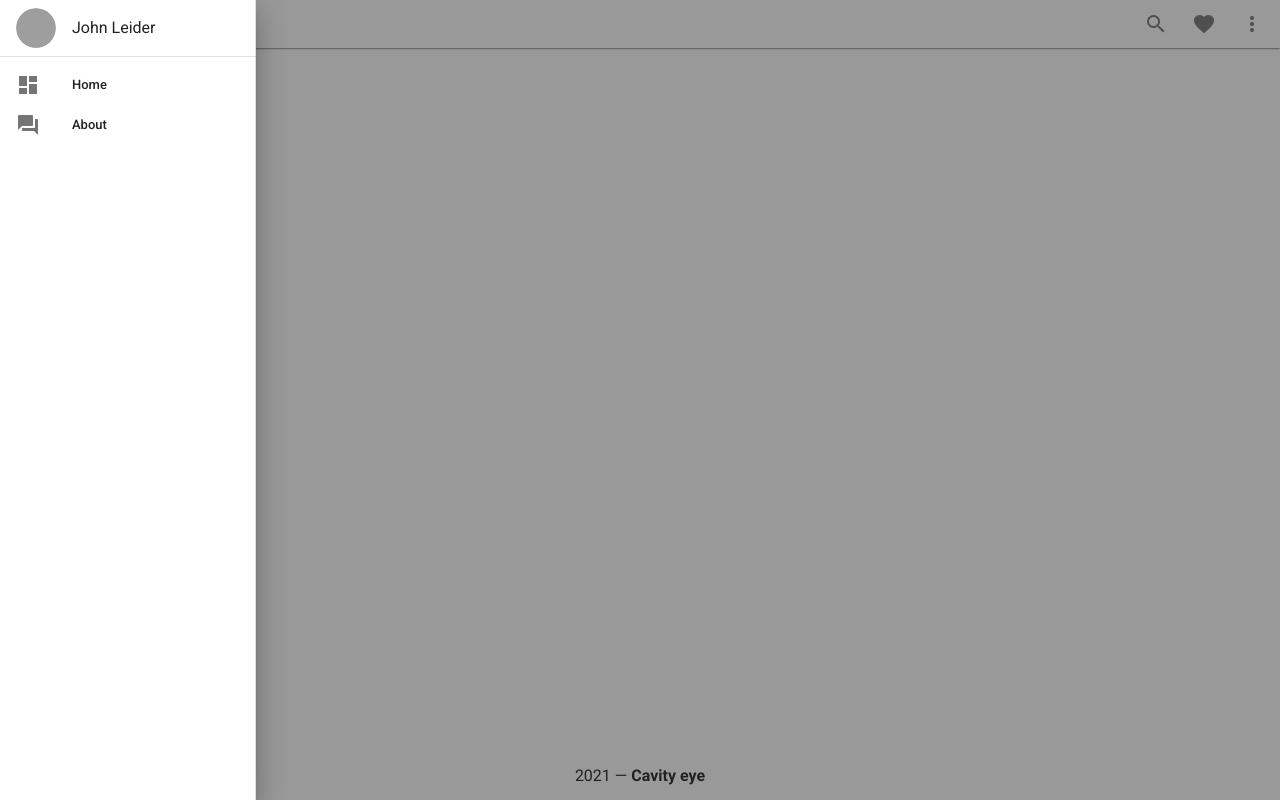
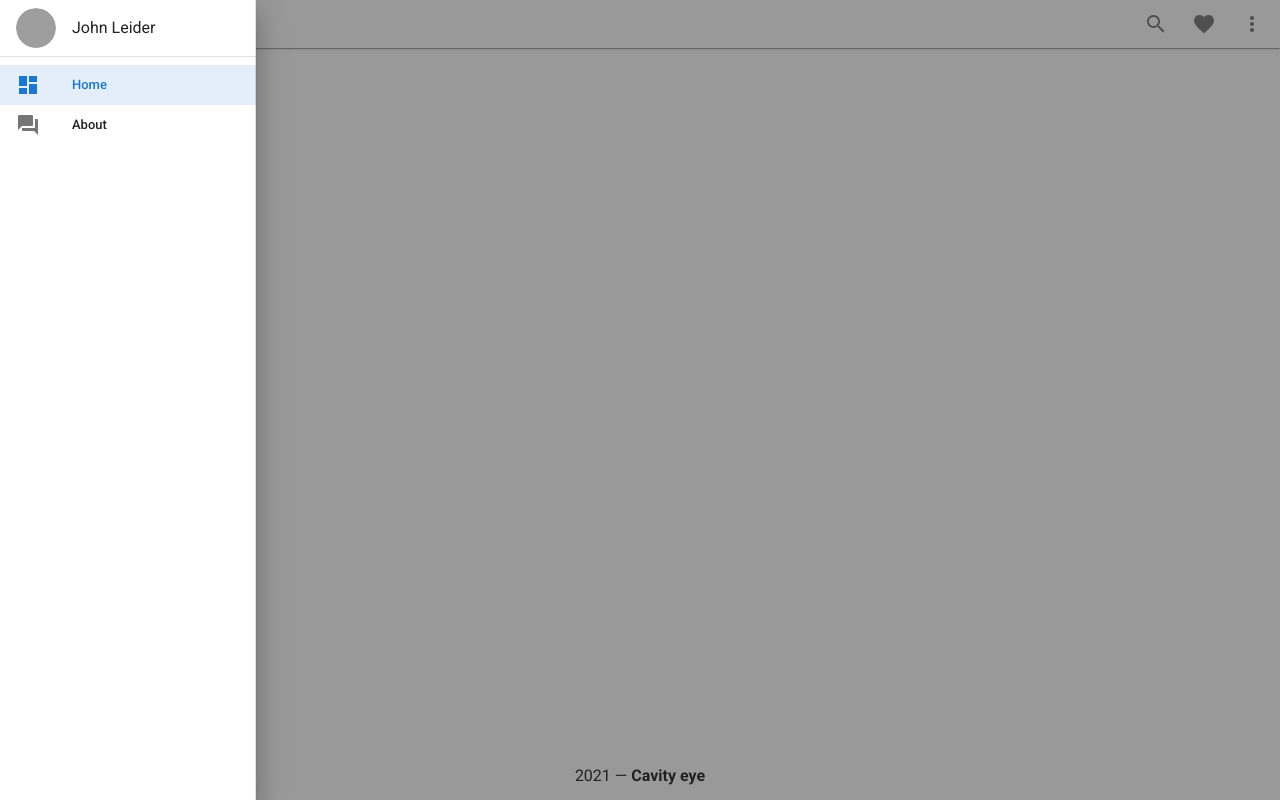
Before and after one commit to kzsolt7/example-code, a Vue app in the folder ui/: page / in a window 1280 px wide. Both pictures are taken after a click on the button 28 px from the left and 24 px from the top of the page. Built offline with nearby package versions, Linux system fonts and the light colour scheme; grey boxes are pictures that could not be loaded.

Commit message:
navigation drawer

```diff
--- a/ui/src/components/uielement/sidebar.vue
+++ b/ui/src/components/uielement/sidebar.vue
@@ -17,10 +17,13 @@
     <v-divider></v-divider>
 
     <v-list dense>
+      <v-list-item-group v-model="selectedItem" color="primary">
+
         <v-list-item
             v-for="item in items"
             :key="item.title"
             link
+            :to="item.url"
         >
           <v-list-item-icon>
             <v-icon>{{ item.icon }}</v-icon>
@@ -30,6 +33,7 @@
             <v-list-item-title>{{ item.title }}</v-list-item-title>
           </v-list-item-content>
         </v-list-item>
+      </v-list-item-group>
     </v-list>
   </v-navigation-drawer>
 </template>
@@ -43,9 +47,10 @@ export default {
   data(){
     return {
       open: this.drawer,
+      selectedItem: 0,
       items: [
-        { title: 'Home', icon: 'mdi-view-dashboard' },
-        { title: 'About', icon: 'mdi-forum' },
+        { title: 'Home', icon: 'mdi-view-dashboard', url: '/' },
+        { title: 'About', icon: 'mdi-forum', url: '/about' },
       ],
     }
   },
```
Lines whose indentation alone changed are shown as unchanged.
